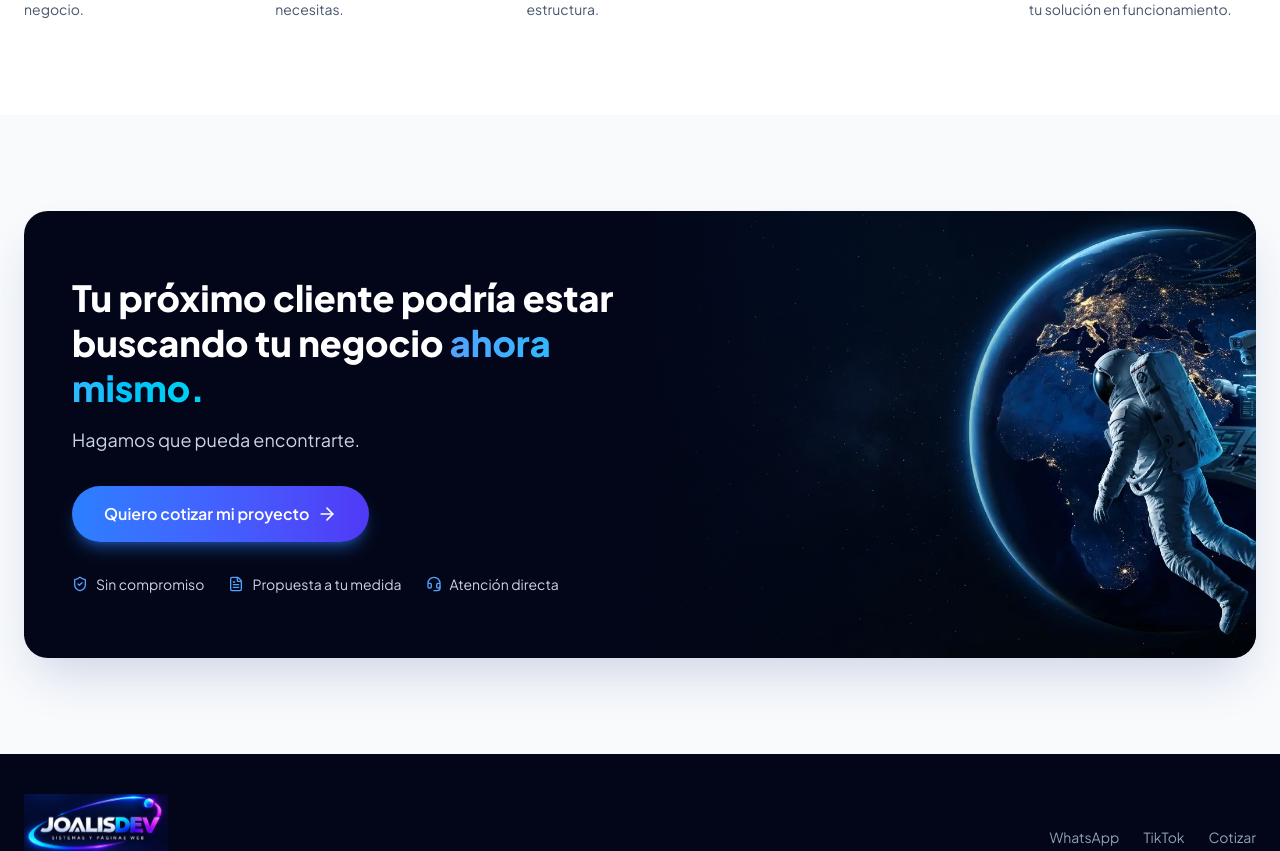
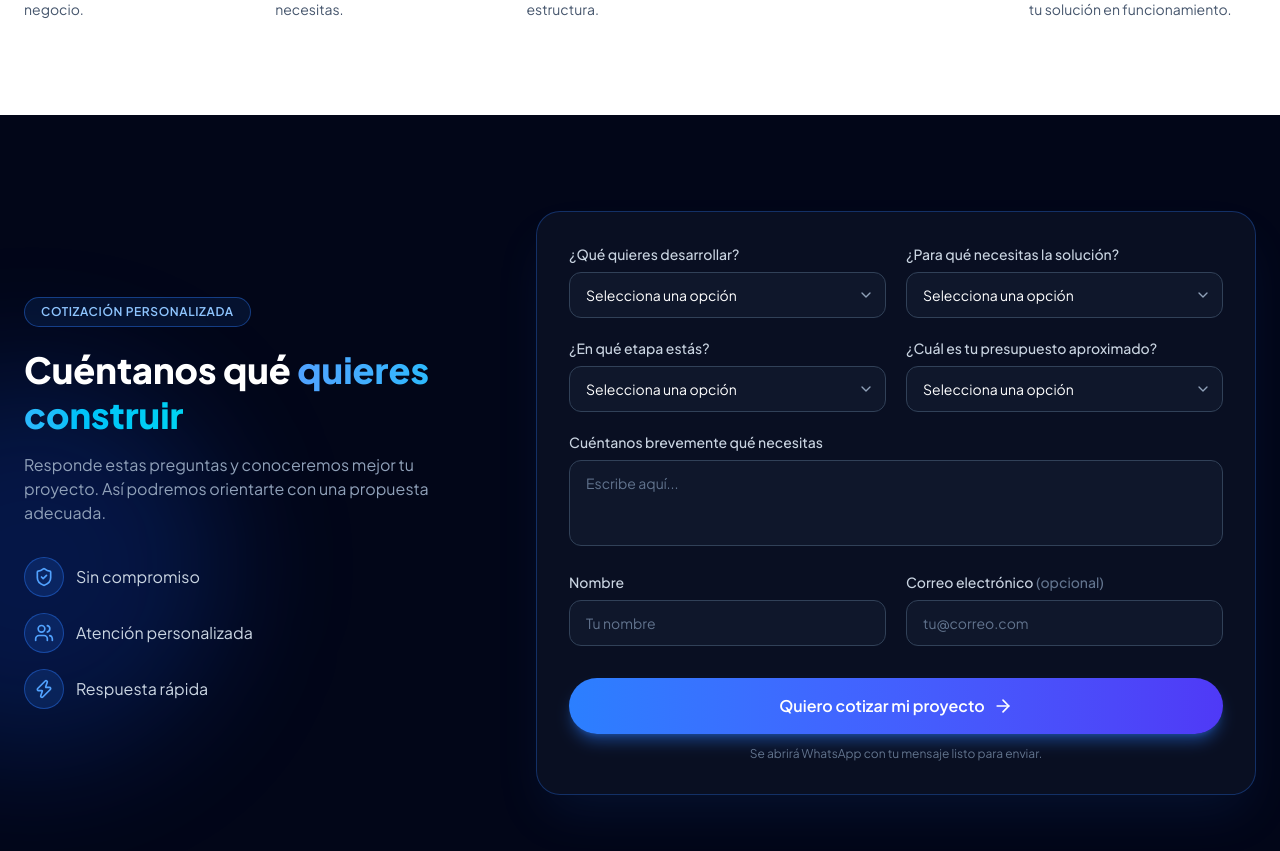
Before and after one commit to joalisdev/pagina-joalisdev, a Next.js app: page / in a window 1280 px wide. Shown: the part 2667-3518 px from the top of the page. Built offline with nearby package versions, Linux system fonts and the light colour scheme.

Commit message:
Agregar form

```diff
--- a/src/app/page.tsx
+++ b/src/app/page.tsx
@@ -14,6 +14,7 @@ export default function Home() {
         <Problems />
         <Needs />
         <Process />
+        <Forms />
         <Final />
       </main>
       <Footer />
```
